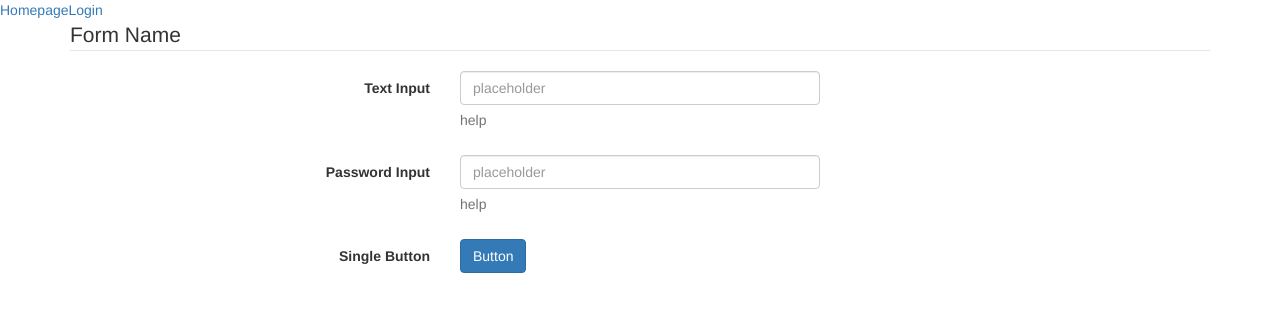
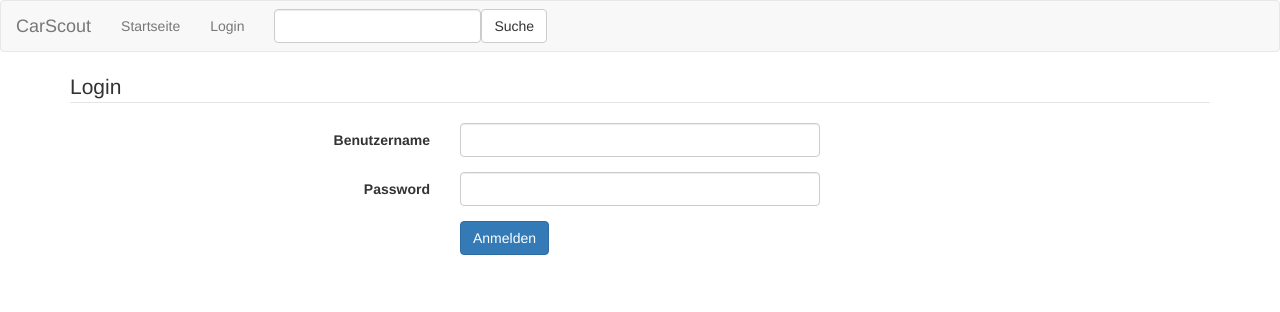
Before and after one commit to yigitcanduendar/carscout, an Angular app in the folder project/: page /login in a window 1280 px wide. Shown: the top 312 px of the page. Built offline with nearby package versions, Linux system fonts and the light colour scheme.

Commit message:
Bootstrap-Js eingebunden, Navbar & Login Formular bearbeitet

```diff
--- a/project/src/app/app.component.html
+++ b/project/src/app/app.component.html
@@ -1,7 +1,39 @@
-<!-- Navigation -->
-<a [routerLink]="['/']">Homepage</a>
-<a [routerLink]="['/login']">Login</a>
-<!-- Ende -->
+<nav class="navbar navbar-default">
+    <div class="container-fluid">
+        <!-- Brand and toggle get grouped for better mobile display -->
+        <div class="navbar-header">
+            <button type="button" class="navbar-toggle collapsed" data-toggle="collapse" data-target="#bs-example-navbar-collapse-1"
+                aria-expanded="false">
+                <span class="sr-only">Toggle navigation</span>
+                <span class="icon-bar"></span>
+                <span class="icon-bar"></span>
+                <span class="icon-bar"></span>
+            </button>
+            <a class="navbar-brand" href="/">CarScout</a>
+        </div>
+
+        <!-- Collect the nav links, forms, and other content for toggling -->
+        <div class="collapse navbar-collapse" id="bs-example-navbar-collapse-1">
+            <ul class="nav navbar-nav">
+                <li>
+                    <a href="">Startseite</a>
+                </li>
+                <li>
+                    <a href="/login">Login</a>
+                </li>
+
+            </ul>
+            <form class="navbar-form navbar-left">
+                <div class="form-group">
+                    <input type="text" class="form-control">
+                </div>
+                <button type="submit" class="btn btn-default">Suche</button>
+            </form>
+        </div>
+        <!-- /.navbar-collapse -->
+    </div>
+    <!-- /.container-fluid -->
+</nav>
 
 <div class='container'>
     <router-outlet></router-outlet>
--- a/project/src/app/components/login/login.component.html
+++ b/project/src/app/components/login/login.component.html
@@ -2,31 +2,29 @@
   <fieldset>
 
     <!-- Form Name -->
-    <legend>Form Name</legend>
+    <legend>Login</legend>
 
     <!-- Text input-->
     <div class="form-group">
-      <label class="col-md-4 control-label" for="textinput">Text Input</label>
+      <label class="col-md-4 control-label" for="textinput">Benutzername</label>
       <div class="col-md-4">
-        <input id="textinput" name="textinput" type="text" placeholder="placeholder" class="form-control input-md">
-        <span class="help-block">help</span>
+        <input id="textinput" name="textinput" type="text" class="form-control input-md">
       </div>
     </div>
 
     <!-- Password input-->
     <div class="form-group">
-      <label class="col-md-4 control-label" for="passwordinput">Password Input</label>
+      <label class="col-md-4 control-label" for="passwordinput">Password</label>
       <div class="col-md-4">
-        <input id="passwordinput" name="passwordinput" type="password" placeholder="placeholder" class="form-control input-md">
-        <span class="help-block">help</span>
+        <input id="passwordinput" name="passwordinput" type="password" class="form-control input-md">
       </div>
     </div>
 
     <!-- Button -->
     <div class="form-group">
-      <label class="col-md-4 control-label" for="singlebutton">Single Button</label>
+      <label class="col-md-4 control-label" for="singlebutton"></label>
       <div class="col-md-4">
-        <button id="singlebutton" name="singlebutton" class="btn btn-primary">Button</button>
+        <button id="singlebutton" name="singlebutton" class="btn btn-primary">Anmelden</button>
       </div>
     </div>
 
--- a/project/src/index.html
+++ b/project/src/index.html
@@ -6,6 +6,8 @@
   <title>Project</title>
   <base href="/">
   <link rel="stylesheet" href="https://maxcdn.bootstrapcdn.com/bootstrap/3.3.7/css/bootstrap.min.css">
+  <script src="//maxcdn.bootstrapcdn.com/bootstrap/3.3.7/js/bootstrap.min.js" integrity="sha384-Tc5IQib027qvyjSMfHjOMaLkfuWVxZxUPnCJA7l2mCWNIpG9mGCD8wGNIcPD7Txa"
+    crossorigin="anonymous"></script>
   <meta name="viewport" content="width=device-width, initial-scale=1">
   <link rel="icon" type="image/x-icon" href="favicon.ico">
 </head>
```
